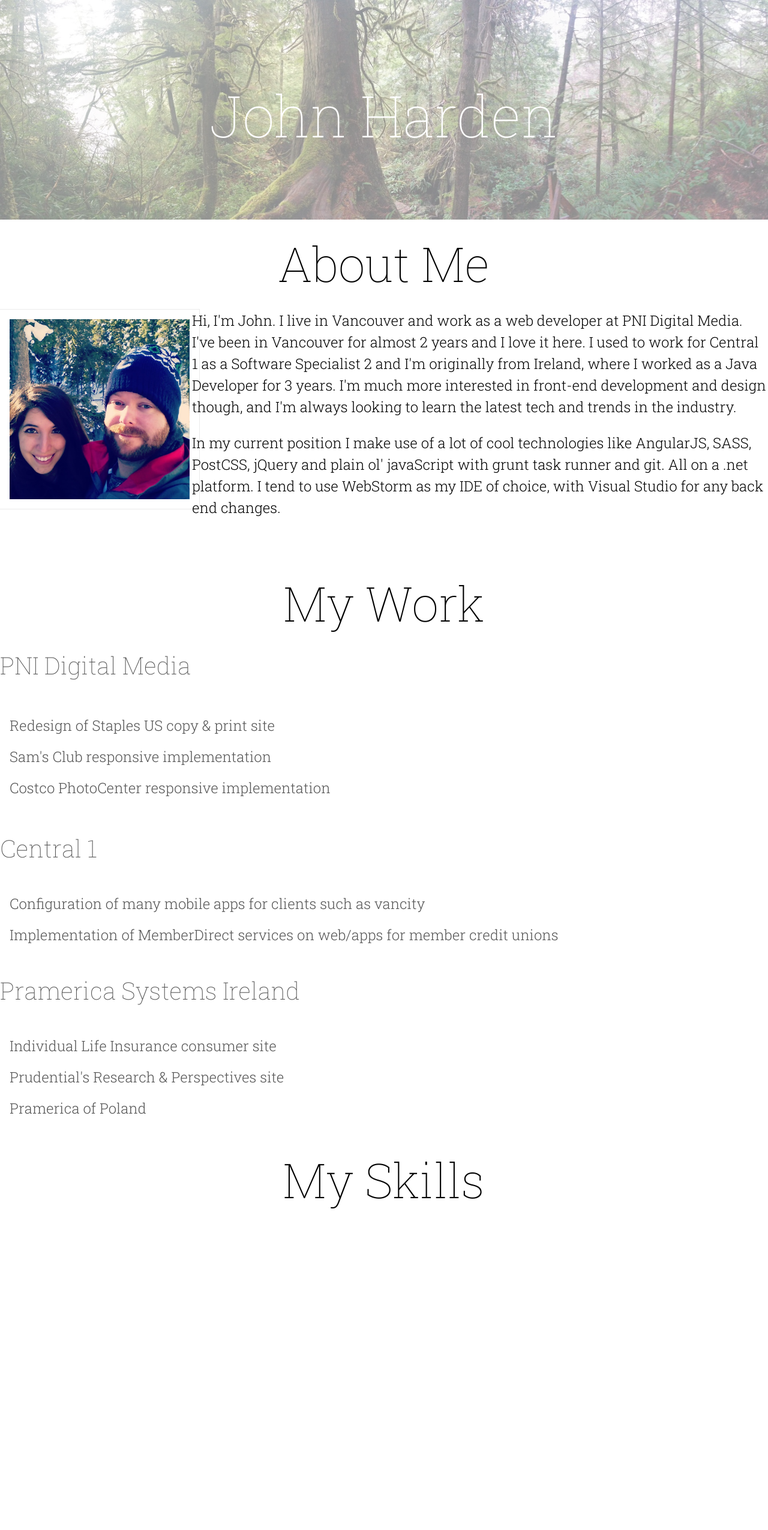
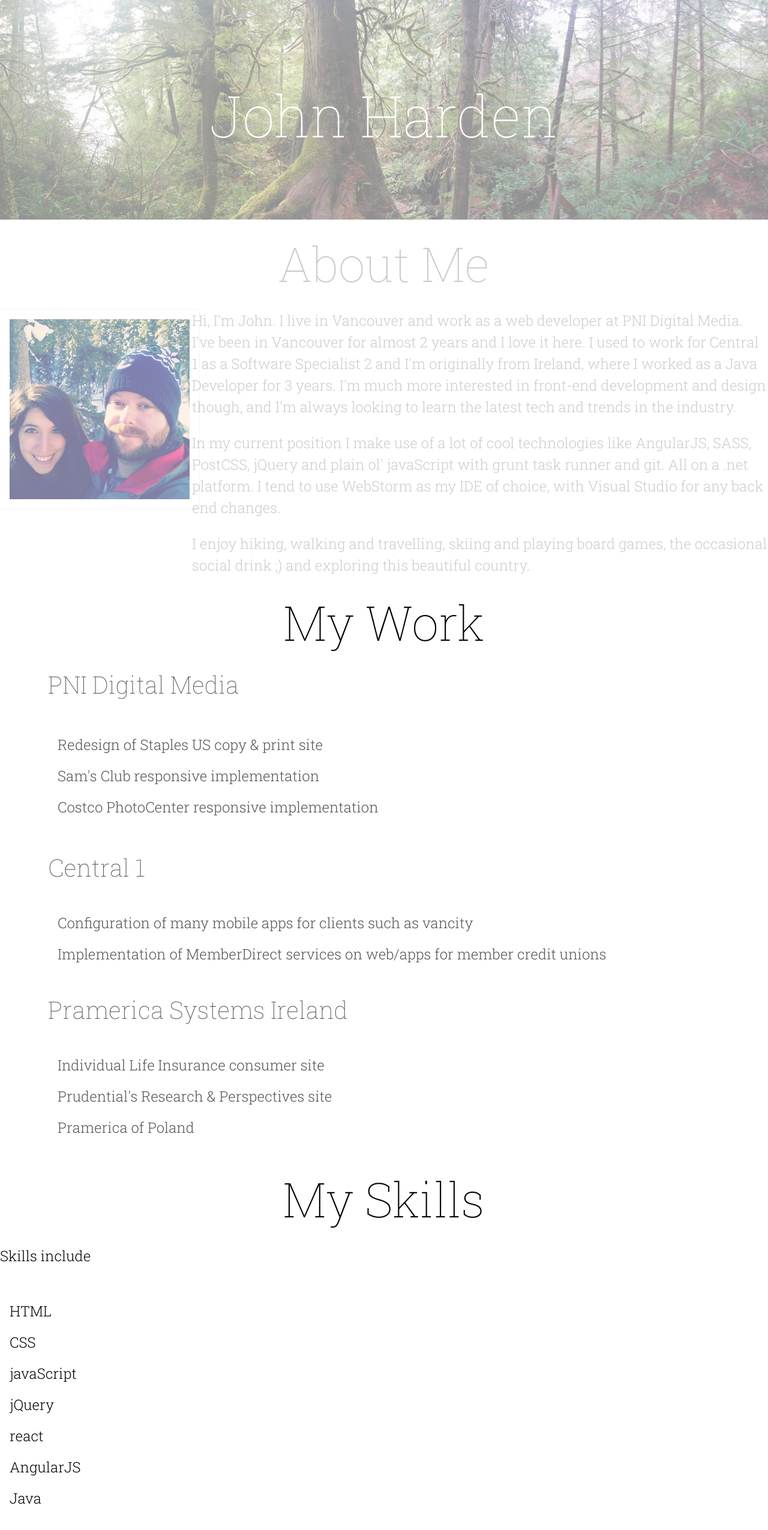
Before and after one commit to JHarden/old-portfolio, a website: page index.html in a window 1280 px wide. Shown: the whole page at 60% size. Before the commit the page ends 2043 px from the top, so only its background shows below. Drawn offline with Linux system fonts and the light colour scheme.

Commit message:
additional tweaks to about me section

```diff
--- a/index.html
+++ b/index.html
@@ -25,14 +25,14 @@
 </section>
 <section class="about" id="about_me">
     <header>
-        <h2>About Me</h2>
+        <h2 id="about_me_title" class="title-inactive">About Me</h2>
     </header>
 
     <article class="about-me">
-        <div class="grid-25 about-me-img">
+        <div class="grid-25 about-me-img" id="my_photo">
             <img src="assets/john.jpg" aria-label="picutre of me :D">
         </div>
-        <div class="grid-75">
+        <div class="about-me-blurb grid-75" id="my_blurb">
             <p>
                Hi, I'm John. I live in Vancouver and work as a web developer at PNI Digital Media. I've been in Vancouver for almost 2 years and I love it here.
                I used to work for Central 1 as a Software Specialist 2 and I'm originally from Ireland, where I worked as a Java Developer for 3 years. I'm much more
@@ -41,6 +41,9 @@
             <p>
                In my current position I make use of a lot of cool technologies like AngularJS, SASS, PostCSS, jQuery and plain ol' javaScript
                with grunt task runner and git. All on a .net platform. I tend to use WebStorm as my IDE of choice, with Visual Studio for any back end changes.
+            </p>
+            <p>
+                I enjoy hiking, walking and travelling, skiing and playing board games, the occasional social drink ;) and exploring this beautiful country.
             </p>
         </div>
     </article>
@@ -164,13 +167,21 @@
         </div>
     </article>
 </section>
-<section>
+<section class="skills" id="my_skills">
     <header>
         <h2>My Skills</h2>
     </header>
     <article>
-
-
+        <p>Skills include</p>
+        <ul>
+            <li>HTML</li>
+            <li>CSS</li>
+            <li>javaScript</li>
+            <li>jQuery</li>
+            <li>react</li>
+            <li>AngularJS</li>
+            <li>Java</li>
+        </ul>
     </article>
 </section>
 <script src="scripts/scripts.js"></script>
--- a/scripts/scripts.js
+++ b/scripts/scripts.js
@@ -22,15 +22,21 @@ window.addEventListener("optimizedScroll", function() {
 
     if(window.scrollY >= document.getElementById('hero_banner').getBoundingClientRect().height
         - document.getElementById('hero_banner').getBoundingClientRect().height/2
-    && (window.scrollY <= document.getElementById('hero_banner').getBoundingClientRect().height + document.getElementById('about_me').getBoundingClientRect().height/2)
+    && (window.scrollY <=  document.getElementById('about_me').getBoundingClientRect().bottom)
     ){
 
         document.getElementById('hero_banner').className = "hero inactive";
         document.getElementById('my_work').className = "work inactive";
+        document.getElementById('my_photo').className = "grid-25 about-me-img active";
+        document.getElementById('my_blurb').className = "about-me-blurb grid-75 active";
+        document.getElementById('about_me_title').className = "title-active";
 
     }else{
         document.getElementById('hero_banner').className = "hero";
         document.getElementById('my_work').className = "work";
+        document.getElementById('my_photo').className = "grid-25 about-me-img";
+        document.getElementById('my_blurb').className = "about-me-blurb grid-75";
+        document.getElementById('about_me_title').className = "title-inactive";
     }
 });
 
--- a/styles/sass/style.scss
+++ b/styles/sass/style.scss
@@ -82,10 +82,11 @@ section{
       background: #fff;
       color: #ff0000;
     }
+
   }
-  h3 a{
+  &.inactive{
     &:hover{
-
+      background: none;
     }
   }
   p,li,a{
@@ -116,6 +117,7 @@ section{
   }
 }
 .company-wrap{
+  margin-left: 5rem;
   position: relative;
 }
 .flyout{
@@ -219,12 +221,34 @@ section{
 
 .about-me-img{
   text-align: center;
+  opacity: 0.5;
+  transition: opacity, 1s, ease-in;
   img{
     max-width: 300px;
     height: auto;
     padding: 1rem;
     outline: 1px solid #ebebeb;
+  }
+  &.active{
+    opacity: 1;
+    transition: opacity, 1s, ease-in;
+  }
+}
+.title-active{
+    opacity: 1;
+    transition: opacity, 2s, ease-in;
+}
+.title-inactive{
+  opacity: 0.2;
+  transition: opacity, 2s, ease-in;
+}
 
+.about-me-blurb{
+  opacity: 0.2;
+  transition: opacity, 2s, ease-in;
+  &.active{
+    opacity: 1;
+    transition: opacity, 2s, ease-in;
   }
 }
 
```
Also changed, not shown: styles/css/style.css.
